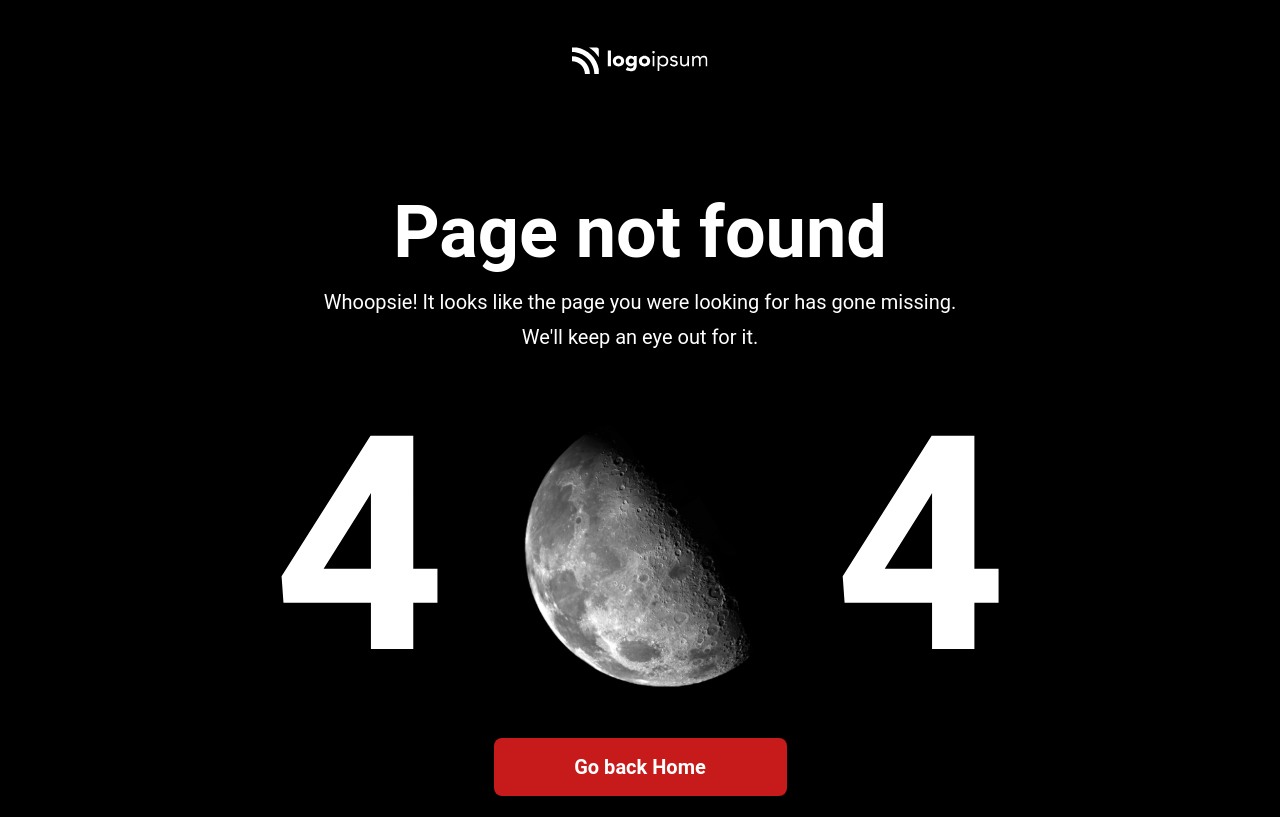
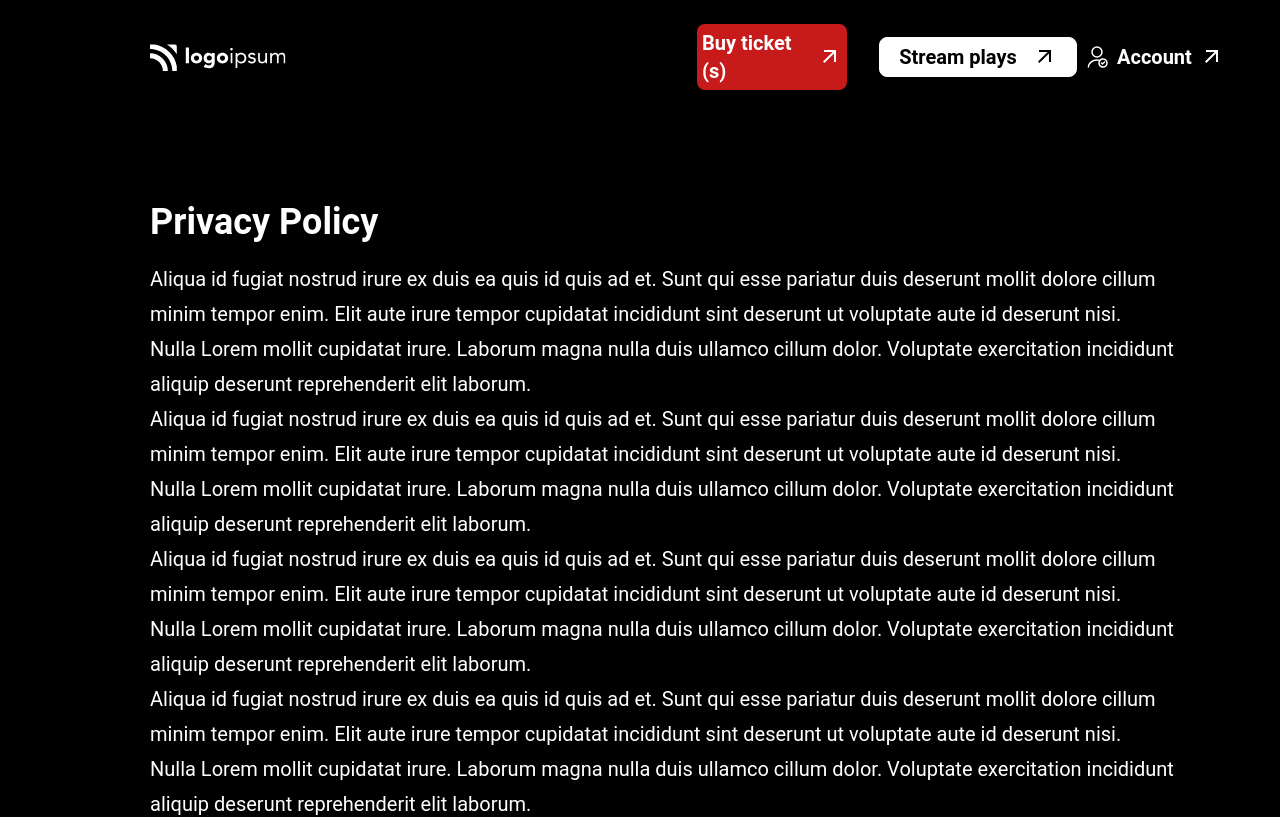
Before and after one commit to AtienoObwanda/HeartStrings-Entertainment, a React (Vite) app: page /privacy-policy in a window 1280 px wide. Before the commit this address had no page. Shown: the top 817 px of the page. Built offline with nearby package versions, Linux system fonts and the light colour scheme; a web font is replaced by a local one.

Commit message:
Adding a privacy policy page

```diff
--- /dev/null
+++ b/src/Pages/General/PrivacyPolicy.jsx
@@ -0,0 +1,106 @@
+import React from 'react'
+import { useNavigate } from "react-router-dom";
+import Footer from "Components/Footer/Footer";
+import Navbar from "Components/Navbar/Navbar";
+import { Text } from "Components";
+
+
+const PrivacyPolicy = () => {
+  const navigate = useNavigate();
+
+  return (
+    <>
+    <div className="bg-black_900 flex flex-col font-roboto items-start justify-start mx-auto w-full">
+    {/* <div className="bg-black_900 flex flex-col font-roboto items-center justify-start mx-auto w-full"> */}
+        {/* Navbar Section */}
+        <Navbar
+          className="flex flex-row items-center justify-center md:px-5 w-full"
+          buyTicketS="Buy ticket (s)"
+          streamPlays="Stream plays"
+          account="Account"
+        />
+        {/* Main Page Content Section */}
+
+        <div className="flex flex-col gap-5 h-[1114px] md:h-auto items-start justify-start md:ml-[0] ml-[150px] mr-20 mt-24 pb-[10px] md:px-5 self-stretch w-auto md:w-full">
+          <Text
+            className="text-left text-white_A700 w-auto md:m-5 sm:m-10"
+            as="h2"
+            variant="h2"
+          >
+            Privacy Policy
+          </Text>
+          <Text
+            className="font-normal leading-[175.00%] not-italic text-left text-white_A700 md:m-5 sm:m-10"
+            as="h6"
+            variant="h6"
+          >
+            <>
+
+
+              Aliqua id fugiat nostrud irure ex duis ea quis id quis ad et. Sunt
+              qui esse pariatur duis deserunt mollit dolore cillum minim tempor
+              enim. Elit aute irure tempor cupidatat incididunt sint deserunt ut
+              voluptate aute id deserunt nisi.
+              <br  />
+
+              Nulla Lorem mollit cupidatat irure. Laborum magna nulla duis
+              ullamco cillum dolor. Voluptate exercitation incididunt aliquip
+              deserunt reprehenderit elit laborum.
+              <br />
+
+              Aliqua id fugiat nostrud irure ex duis ea quis id quis ad et. Sunt
+              qui esse pariatur duis deserunt mollit dolore cillum minim tempor
+              enim. Elit aute irure tempor cupidatat incididunt sint deserunt ut
+              voluptate aute id deserunt nisi.
+              <br />
+
+              Nulla Lorem mollit cupidatat irure. Laborum magna nulla duis
+              ullamco cillum dolor. Voluptate exercitation incididunt aliquip
+              deserunt reprehenderit elit laborum.
+              <br />
+              Aliqua id fugiat nostrud irure ex duis ea quis id quis ad et. Sunt
+              qui esse pariatur duis deserunt mollit dolore cillum minim tempor
+              enim. Elit aute irure tempor cupidatat incididunt sint deserunt ut
+              voluptate aute id deserunt nisi.
+              <br />
+              Nulla Lorem mollit cupidatat irure. Laborum magna nulla duis
+              ullamco cillum dolor. Voluptate exercitation incididunt aliquip
+              deserunt reprehenderit elit laborum.
+              <br />
+              Aliqua id fugiat nostrud irure ex duis ea quis id quis ad et. Sunt
+              qui esse pariatur duis deserunt mollit dolore cillum minim tempor
+              enim. Elit aute irure tempor cupidatat incididunt sint deserunt ut
+              voluptate aute id deserunt nisi.
+              <br />
+              Nulla Lorem mollit cupidatat irure. Laborum magna nulla duis
+              ullamco cillum dolor. Voluptate exercitation incididunt aliquip
+              deserunt reprehenderit elit laborum.
+              <br />
+              Aliqua id fugiat nostrud irure ex duis ea quis id quis ad et. Sunt
+              qui esse pariatur duis deserunt mollit dolore cillum minim tempor
+              enim. Elit aute irure tempor cupidatat incididunt sint deserunt ut
+              voluptate aute id deserunt nisi.
+              <br />
+              Nulla Lorem mollit cupidatat irure. Laborum magna nulla duis
+              ullamco cillum dolor. Voluptate exercitation incididunt aliquip
+              deserunt reprehenderit elit laborum.
+              <br />
+              Aliqua id fugiat nostrud irure ex duis ea quis id quis ad et. Sunt
+              qui esse pariatur duis deserunt mollit dolore cillum minim tempor
+              enim. Elit aute irure tempor cupidatat in
+            </>
+          </Text>
+        </div>
+
+
+        {/* Footer Section*/}
+        <Footer className="border-gray_800 border-solid border-t-[13px] flex items-center justify-center mt-5 md:px-5 w-full"
+          copyrightheartsOne="Copyright Heartstrings Entertainment"
+        />
+
+      </div>
+    </>
+  )
+}
+
+export default PrivacyPolicy
--- a/src/Routes.jsx
+++ b/src/Routes.jsx
@@ -8,7 +8,7 @@ const ContactUs = React.lazy(() => import("Pages/General/ContactUs"));
 const TermsAndConditions = React.lazy(() => import("Pages/General/Terms&Conditions"));
 const AccessDenied = React.lazy(() => import("Pages/General/AccessDenied"));
 const NotFound = React.lazy(() => import("Pages/General/NotFound"));
-
+const PrivacyPolicy = React.lazy(() => import("Pages/General/PrivacyPolicy"));
 // Content
 const AllStreams = React.lazy(() => import("Pages/Content/AllStreams"));
 const StreamDetails = React.lazy(() => import("Pages/Content/StreamDetails"));
@@ -95,6 +95,7 @@ const ProjectRoutes = () => {
           <Route path="/not-found" element={<NotFound />} />
           <Route path="/access-denied" element={<AccessDenied />} />
           <Route path="/contact-us" element={<ContactUs />} />
+          <Route path="/privacy-policy" element={<PrivacyPolicy />} />
 
           {/* Content Routes */}
           <Route path="/play-details" element={<PlayDetails />} />
```
